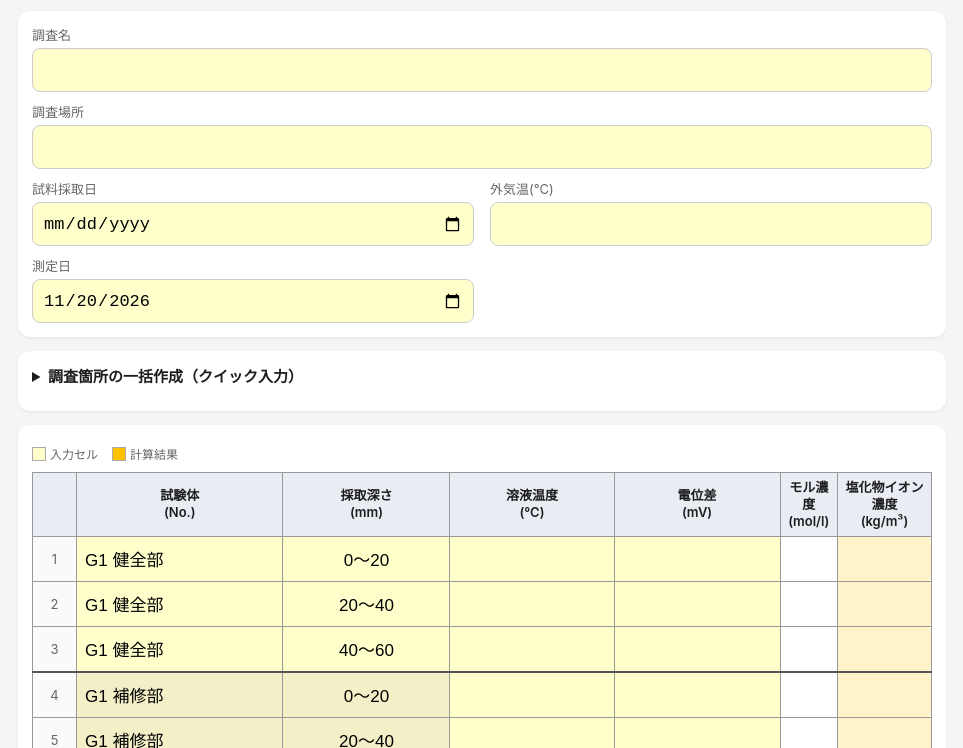
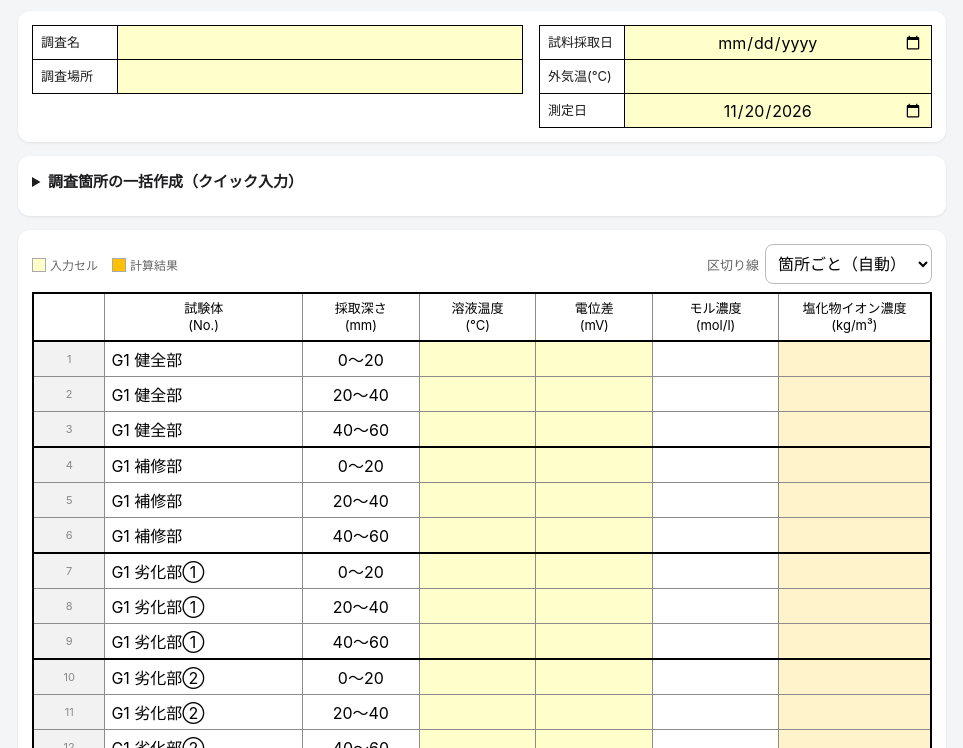
Before and after one commit to InfraMainte/enbun-b, a plain HTML site: page index.html in a window 1280 px wide. Shown: the part 52-800 px from the top of the page, without its empty margins (158-1121 px from the left). Drawn offline with Linux system fonts and the light colour scheme.

Commit message:
Add files via upload

```diff
--- a/index.html
+++ b/index.html
@@ -65,8 +65,39 @@ tr.alt td.c0 input,tr.alt td.c1 input{background:#f3f0c8}
 #sheet .hd .f{grid-column:1/-1}
 #sheet table{width:100%;border-collapse:collapse;font-size:11px;table-layout:fixed}
 #sheet th,#sheet td{border:1px solid #333;text-align:center;padding:0 3px;background:none}
-#sheet tr.gs td{border-top:1.5px solid #000}#sheet tr.gg td{border-top:2.5px solid #000}
+#sheet tr.gs td{border-top:1.5px solid #000}#sheet tr.gg td{border-top:3px double #000}
 #sheet th{background:#eee;font-size:10px;height:auto;padding:4px 2px;line-height:1.3}
+/* Excel-style sheet */
+:root{--xf:-apple-system,"Hiragino Sans","Hiragino Kaku Gothic ProN","Yu Gothic",sans-serif;--xl:#8c8c8c;--xk:#000}
+.xh{display:grid;grid-template-columns:minmax(0,1.25fr) minmax(0,1fr);gap:16px;align-items:start}
+.xb{border-collapse:collapse;width:100%;font-family:var(--xf);font-size:15px}
+.xb th,.xb td{border:1px solid var(--xk);padding:0;height:34px}
+.xb th{background:#fff;font-weight:400;text-align:left;padding:0 8px;width:6.5em;white-space:nowrap}
+.xb td input{width:100%;height:33px;border:0;border-radius:0;background:var(--in);font:inherit;font-size:16px;padding:0 8px;min-height:0}
+.xb.l td input{text-align:center}
+.bar{display:flex;flex-wrap:wrap;justify-content:space-between;align-items:center;gap:8px;margin-bottom:8px}
+.bar .legend{margin:0}
+.sepl{font-size:13px;color:var(--sub);display:flex;align-items:center;gap:6px}
+.sepl select{font-size:16px;padding:6px 8px;border:1px solid #bbb;border-radius:8px;min-height:40px;background:#fff}
+table.xt{font-family:var(--xf);font-size:15px;border:2px solid var(--xk);table-layout:fixed}
+table.xt col.cn{width:38px}
+table.xt th,table.xt td{border:1px solid var(--xl)}
+table.xt thead th{background:#fff;border-bottom:2px solid var(--xk);font-weight:400;font-size:13px;color:var(--xk);padding:6px 2px}
+table.xt td.no{font-family:-apple-system,sans-serif;font-size:11px;background:#f2f2f2;color:#888}
+table.xt td input{font:inherit;font-size:16px;min-height:0;height:34px;padding:0 6px}
+table.xt td.c0 input{text-align:left;min-width:0}
+table.xt td.c1 input{text-align:center}
+table.xt td.c2 input,table.xt td.c3 input{text-align:right;padding-right:10px}
+table.xt td.c0,table.xt td.c1{border-right:1px solid var(--xl)}
+table.xt td.c0 input,table.xt td.c1 input{background:#fff}
+table.xt td.calc{padding:0 6px;height:35px;text-align:center}
+table.xt td.res{background:#fff3cc;font-weight:400}
+table.xt td.res.has{background:var(--out)}
+table.xt td.c0{min-width:0}
+tr.alt td.c0 input,tr.alt td.c1 input{background:#fff}
+table.xt tr.gs td{border-top:2px solid var(--xk)}
+table.xt tr.gg td{border-top:3px double var(--xk)}
+@media (max-width:640px){.xh{grid-template-columns:1fr}table.xt{font-size:13px}table.xt col.cn{width:28px}table.xt td input{font-size:16px;padding:0 3px}}
 </style>
 </head>
 <body>
@@ -74,12 +105,16 @@ tr.alt td.c0 input,tr.alt td.c1 input{background:#f3f0c8}
   <h1>塩分センサ測定電位の換算表（B法）</h1>
 
   <div class="card">
-    <div class="head">
-      <label class="full">調査名<input id="h_name" type="text"></label>
-      <label class="full">調査場所<input id="h_place" type="text"></label>
-      <label>試料採取日<input id="h_sdate" type="date"></label>
-      <label>外気温(℃)<input id="h_temp" type="text" inputmode="decimal"></label>
-      <label>測定日<input id="h_mdate" type="date"></label>
+    <div class="xh">
+      <table class="xb l">
+        <tr><th>調査名</th><td><input id="h_name" type="text"></td></tr>
+        <tr><th>調査場所</th><td><input id="h_place" type="text"></td></tr>
+      </table>
+      <table class="xb r">
+        <tr><th>試料採取日</th><td><input id="h_sdate" type="date"></td></tr>
+        <tr><th>外気温(℃)</th><td><input id="h_temp" type="text" inputmode="decimal"></td></tr>
+        <tr><th>測定日</th><td><input id="h_mdate" type="date"></td></tr>
+      </table>
     </div>
   </div>
 
@@ -120,8 +155,18 @@ tr.alt td.c0 input,tr.alt td.c1 input{background:#f3f0c8}
   </div>
 
   <div class="card">
-    <div class="legend"><span class="i">入力セル</span><span class="o">計算結果</span></div>
-    <table>
+    <div class="bar">
+      <div class="legend"><span class="i">入力セル</span><span class="o">計算結果</span></div>
+      <label class="sepl">区切り線
+        <select id="sepSel">
+          <option value="auto">箇所ごと（自動）</option>
+          <option value="2">2深度ごと</option><option value="3">3深度ごと</option>
+          <option value="4">4深度ごと</option><option value="5">5深度ごと</option>
+          <option value="6">6深度ごと</option><option value="0">なし</option>
+        </select></label>
+    </div>
+    <table class="xt">
+      <colgroup><col class="cn"><col style="width:22%"><col style="width:13%"><col style="width:13%"><col style="width:13%"><col style="width:14%"><col style="width:17%"></colgroup>
       <thead><tr>
         <th></th><th>試験体<br>(No.)</th><th>採取深さ<br>(mm)</th><th>溶液温度<br>(℃)</th><th>電位差<br>(mV)</th><th>モル濃度<br>(mol/l)</th><th>塩化物イオン濃度<br>(kg/m³)</th>
       </tr></thead>
@@ -181,8 +226,12 @@ tr.alt td.c0 input,tr.alt td.c1 input{background:#f3f0c8}
   }
   function grp(v){return String(v).split(' ')[0];}
   function sepCls(i){
-    if(i===0)return '';var a=state.rows[i-1][0],b=state.rows[i][0];
-    if(!a||!b||a===b)return '';return grp(a)!==grp(b)?'gg':'gs';
+    if(i===0)return '';var a=state.rows[i-1][0],b=state.rows[i][0],m=state.sep||'auto';
+    if(m==='0')return '';
+    var gChange=a&&b&&grp(a)!==grp(b);
+    if(m==='auto'){if(!a||!b||a===b)return '';return gChange?'gg':'gs';}
+    var n=+m;if(i%n===0)return gChange?'gg':'gs';
+    return '';
   }
   function save(){try{localStorage.setItem(KEY,JSON.stringify(state));}catch(e){}}
   function today(){var d=new Date();return d.getFullYear()+'-'+('0'+(d.getMonth()+1)).slice(-2)+'-'+('0'+d.getDate()).slice(-2);}
@@ -251,7 +300,7 @@ tr.alt td.c0 input,tr.alt td.c1 input{background:#f3f0c8}
   clr.onclick=function(){
     if(!armed){armed=1;clr.textContent='もう一度押すと全消去';setTimeout(function(){armed=0;clr.textContent='全消去';},3000);return;}
     armed=0;clr.textContent='全消去';
-    state={h:{h_mdate:today()},tpl:state.tpl,dep:state.dep,rows:makeRows(state.tpl,state.dep)};
+    state={h:{h_mdate:today()},sep:state.sep,tpl:state.tpl,dep:state.dep,rows:makeRows(state.tpl,state.dep)};
     if(!state.rows.length)for(var i=0;i<INIT;i++)state.rows.push(['','','','']);
     save();fillHead();fillTpl();render();say('消去しました（調査箇所は残しています）。');
   };
@@ -297,7 +346,39 @@ tr.alt td.c0 input,tr.alt td.c1 input{background:#f3f0c8}
     }
     document.getElementById('sheet').innerHTML=h+'</tbody></table>';
   }
-  pdfBtn.onclick=function(){buildSheet();window.print();};
+  function isIOS(){return /iPad|iPhone|iPod/.test(navigator.userAgent)||(navigator.platform==='MacIntel'&&navigator.maxTouchPoints>1);}
+  function inFrame(){try{return window.self!==window.top;}catch(e){return true;}}
+  function loadJs(src){return new Promise(function(ok,ng){var t=document.createElement('script');t.src=src;t.onload=ok;t.onerror=ng;document.head.appendChild(t);});}
+  function libs(){
+    var a=window.html2canvas?Promise.resolve():loadJs('https://cdnjs.cloudflare.com/ajax/libs/html2canvas/1.4.1/html2canvas.min.js');
+    return a.then(function(){return window.jspdf?0:loadJs('https://cdnjs.cloudflare.com/ajax/libs/jspdf/2.5.1/jspdf.umd.min.js');});
+  }
+  function pdfName(){return '塩分換算B法_'+(state.h.h_name||'無題')+'_'+(state.h.h_mdate||today())+'.pdf';}
+  function makePdf(){
+    buildSheet();
+    return libs().then(function(){
+      return html2canvas(document.getElementById('sheet'),{scale:2.5,backgroundColor:'#fff',logging:false});
+    }).then(function(cv){
+      var doc=new window.jspdf.jsPDF({unit:'mm',format:'a4',orientation:'portrait'});
+      doc.addImage(cv.toDataURL('image/jpeg',0.92),'JPEG',0,0,210,297);
+      return doc.output('blob');
+    });
+  }
+  pdfBtn.onclick=function(){
+    if(!isIOS()&&!inFrame()){buildSheet();window.print();return;}
+    pdfBtn.disabled=true;say('印刷用PDFを作成中…');
+    makePdf().then(function(blob){
+      var name=pdfName(),f=null;try{f=new File([blob],name,{type:'application/pdf'});}catch(e){}
+      if(f&&navigator.canShare&&navigator.canShare({files:[f]})){
+        say('共有メニューから「プリント」を選んでください。');
+        return navigator.share({files:[f]}).catch(function(e){if(e&&e.name!=='AbortError')say('共有できませんでした。');});
+      }
+      var u=URL.createObjectURL(blob),a=document.createElement('a');a.href=u;a.download=name;a.target='_blank';
+      document.body.appendChild(a);a.click();a.remove();setTimeout(function(){URL.revokeObjectURL(u);},60000);
+      say('PDFを開きました。共有ボタンから「プリント」を選んでください。');
+    },function(){say('PDFを作成できませんでした。ネット接続を確認してください。');})
+    .then(function(){pdfBtn.disabled=false;});
+  };
   window.addEventListener('beforeprint',buildSheet);
   csvBtn.onclick=function(){
     var name='塩分換算B法_'+(state.h.h_name||'無題')+'_'+(state.h.h_mdate||today())+'.csv';
@@ -387,7 +468,10 @@ tr.alt td.c0 input,tr.alt td.c1 input{background:#f3f0c8}
     pdArm=0;pdB.textContent='削除';var a=pats();a.splice(+i,1);setPats(a);fillPats();say('削除しました。');
   };
   function fillHead(){heads.forEach(function(id){document.getElementById(id).value=state.h[id]||'';});}
-  load();fillHead();fillTpl();fillPats();render();save();
+  var sepSel=document.getElementById('sepSel');
+  load();sepSel.value=state.sep||'auto';
+  sepSel.onchange=function(){state.sep=sepSel.value;save();render();};
+  fillHead();fillTpl();fillPats();render();save();
 })();
 </script>
 </body>
```
